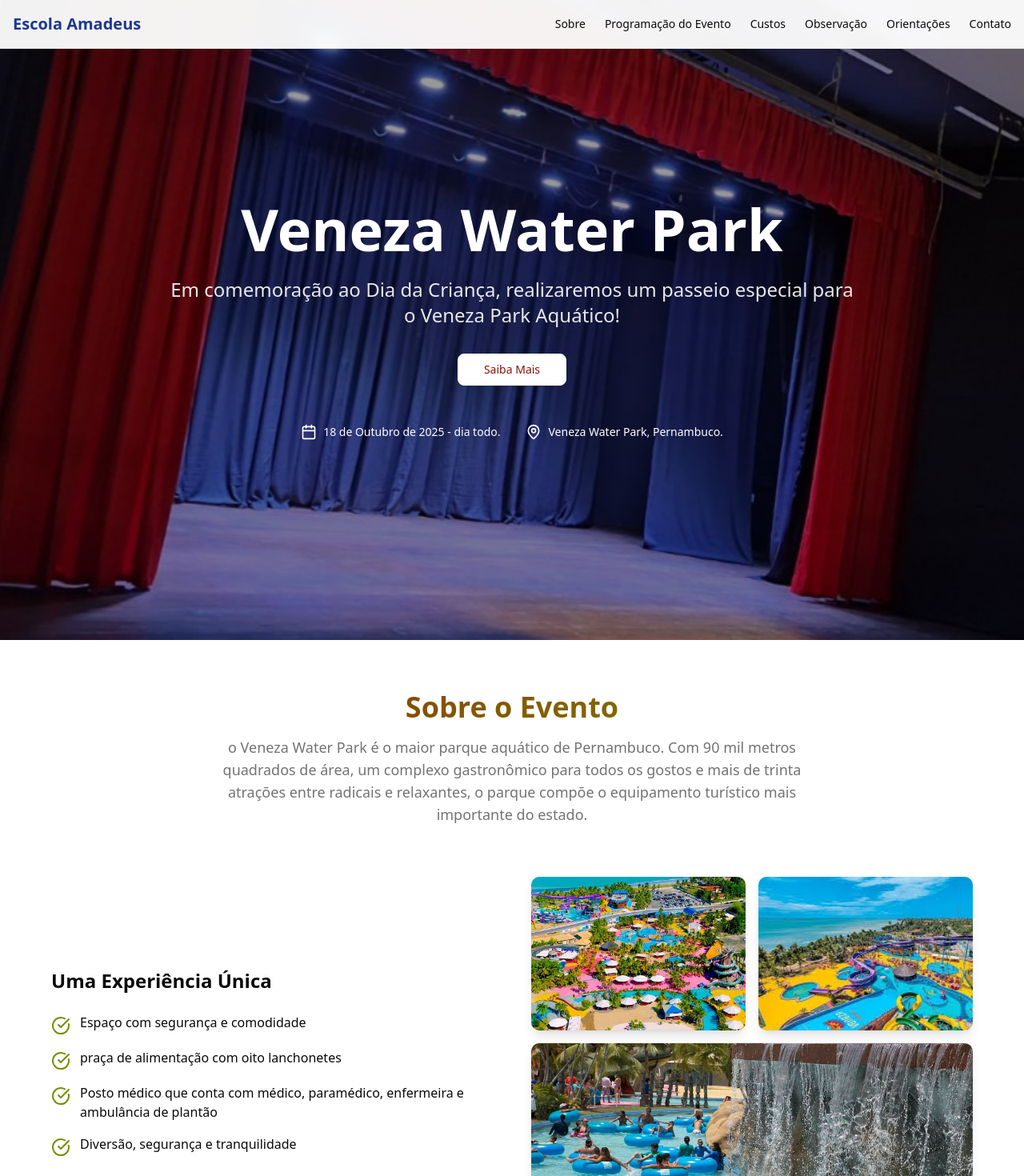
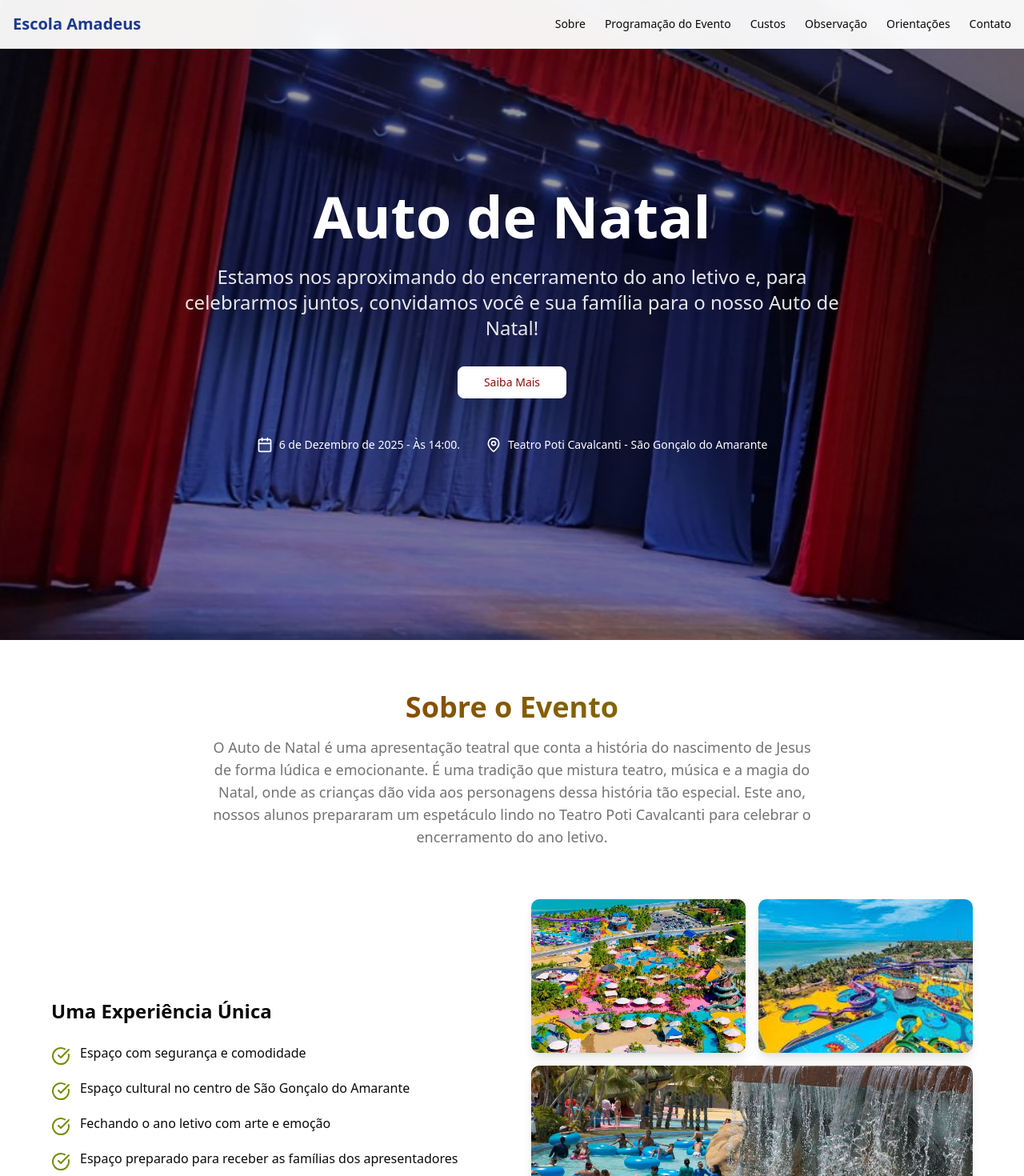
Before and after one commit to pedrologapp/amadeus2025atodenatal1, a React (Vite) app: page / in a window 1280 px wide. Shown: the top 1470 px of the page at 80% size. Built offline with nearby package versions, Linux system fonts and the light colour scheme.

Commit message:
Update App.jsx

```diff
--- a/src/App.jsx
+++ b/src/App.jsx
@@ -101,7 +101,7 @@ function App() {
 
   // Cálculo de preço atualizado
   const calculatePrice = () => {
-    const PRECO_BASE = 280.0;
+    const PRECO_BASE = 30.0;
 
     let valorTotal = PRECO_BASE;
 
@@ -296,10 +296,10 @@ function App() {
       <section className="hero-section min-h-screen flex items-center justify-center text-white relative">
         <div className="text-center z-10 max-w-4xl mx-auto px-4">
           <h1 className="text-5xl md:text-7xl font-bold mb-6 animate-fade-in">
-            Veneza Water Park
+            Auto de Natal
           </h1>
           <p className="text-xl md:text-2xl mb-8 opacity-90">
-            Em comemoração ao Dia da Criança, realizaremos um passeio especial para o Veneza Park Aquático!
+            Estamos nos aproximando do encerramento do ano letivo e, para celebrarmos juntos, convidamos você e sua família para o nosso Auto de Natal!
           </p>
           <div className="flex flex-col sm:flex-row gap-4 justify-center">
             <Button
@@ -314,11 +314,11 @@ function App() {
           <div className="mt-12 flex justify-center items-center space-x-8 text-sm">
             <div className="flex items-center">
               <Calendar className="h-5 w-5 mr-2" />
-              18 de Outubro de 2025 - dia todo.
+              6 de Dezembro de 2025 - Às 14:00.
             </div>
             <div className="flex items-center">
               <MapPin className="h-5 w-5 mr-2" />
-              Veneza Water Park, Pernambuco.
+              Teatro Poti Cavalcanti - São Gonçalo do Amarante
             </div>
           </div>
         </div>
@@ -330,8 +330,12 @@ function App() {
           <div className="text-center mb-16">
             <h2 className="text-4xl font-bold mb-4 gradient-text">Sobre o Evento</h2>
             <p className="text-lg text-muted-foreground max-w-3xl mx-auto">
-             o Veneza Water Park é o maior parque aquático de Pernambuco. Com 90 mil metros quadrados de área, um complexo gastronômico para todos os gostos e mais de trinta atrações entre radicais e relaxantes, o parque compõe o equipamento turístico mais importante do estado.
-            </p>
+            O Auto de Natal é uma apresentação teatral que conta a história do nascimento de Jesus
+de forma lúdica e emocionante. É uma tradição que mistura teatro, música e a magia do
+Natal, onde as crianças dão vida aos personagens dessa história tão especial. Este ano,
+nossos alunos prepararam um espetáculo lindo no Teatro Poti Cavalcanti para celebrar o
+encerramento do ano letivo.
+			</p>
           </div>
 
           <div className="grid md:grid-cols-2 gap-12 items-center">
@@ -344,15 +348,15 @@ function App() {
                 </div>
                 <div className="flex items-start space-x-3">
                   <CheckCircle className="h-6 w-6 text-accent mt-1 flex-shrink-0" />
-                  <p>praça de alimentação com oito lanchonetes</p>
+                  <p>Espaço cultural no centro de São Gonçalo do Amarante</p>
                 </div>
                 <div className="flex items-start space-x-3">
                   <CheckCircle className="h-6 w-6 text-accent mt-1 flex-shrink-0" />
-                  <p>Posto médico que conta com médico, paramédico, enfermeira e ambulância de plantão</p>
+                  <p>Fechando o ano letivo com arte e emoção</p>
                 </div>
                 <div className="flex items-start space-x-3">
                   <CheckCircle className="h-6 w-6 text-accent mt-1 flex-shrink-0" />
-                  <p>Diversão, segurança e tranquilidade</p>
+                  <p>Espaço preparado para receber as famílias dos apresentadores</p>
                 </div>
               </div>
             </div>
```
